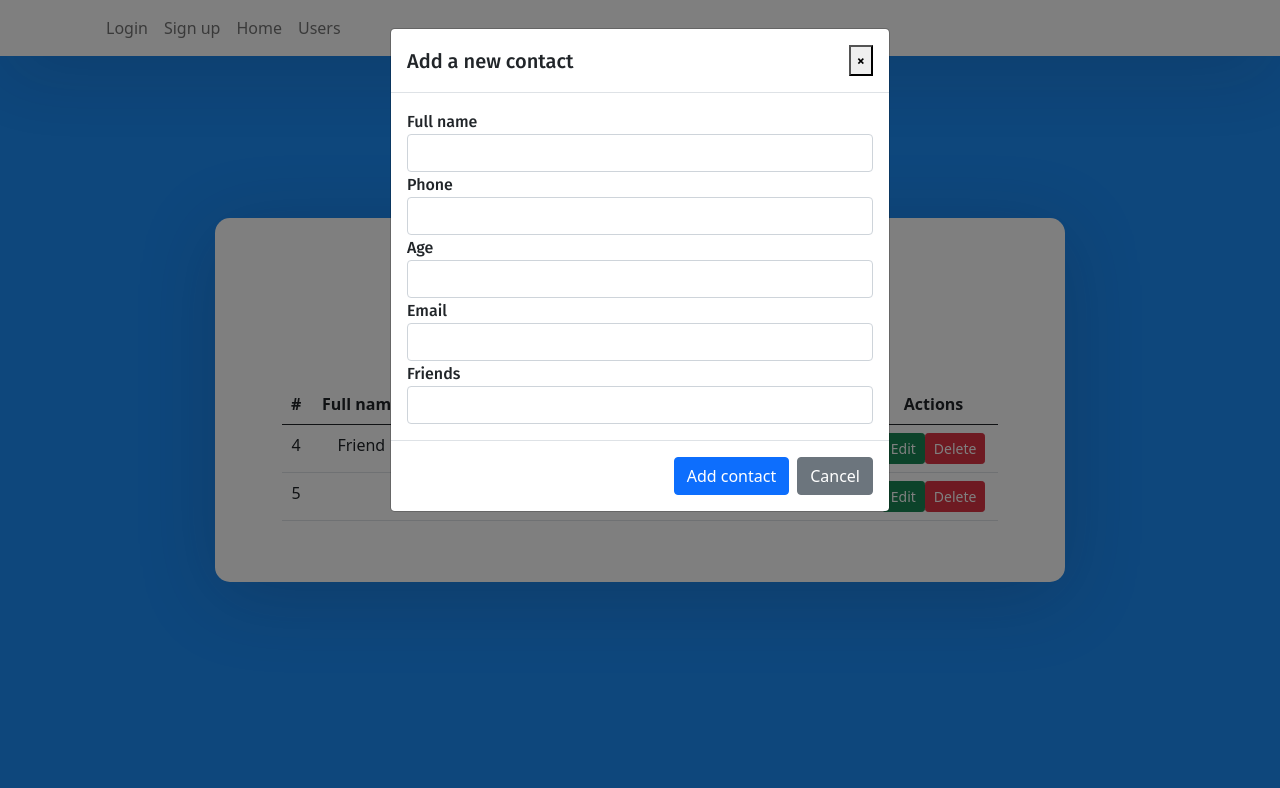
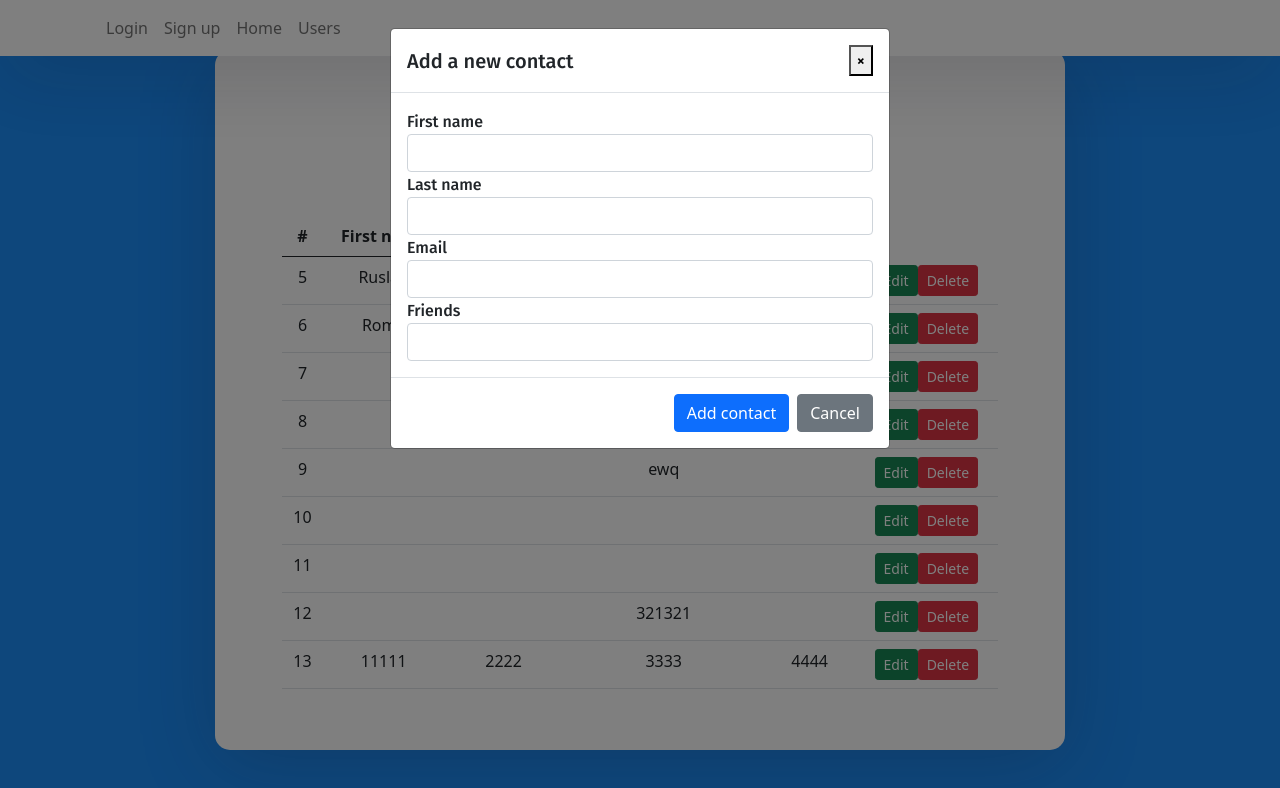
Before and after one commit to robotkoruslan/react-login-signup-ui-template-master, a React (Create React App) app: page /users in a window 1280 px wide. Both pictures are taken after a click on the button "Add Contact". Shown: the top 788 px of the page. Built offline with nearby package versions, Linux system fonts and the light colour scheme; data requests are answered from the project's data file.

Commit message:
config backend

```diff
--- a/db.json
+++ b/db.json
@@ -1,10 +1,5 @@
 {
   "contacts": [
-    {
-      "name": "Friend",
-      "phone": "+38099565564",
-      "id": 4
-    },
     {
       "first_name": "Ruslan",
       "last_name": "Robotko",
@@ -12,6 +7,60 @@
       "password": "123",
       "password_confirm": "123",
       "id": 5
+    },
+    {
+      "first_name": "Roma",
+      "last_name": "Rob",
+      "email": "rroma@asdd.com",
+      "password": "333",
+      "password_confirm": "333",
+      "id": 6
+    },
+    {
+      "name": "1321",
+      "phone": "21321",
+      "age": "213",
+      "email": "3213",
+      "friends": "312",
+      "id": 7
+    },
+    {
+      "name": "12",
+      "phone": "32",
+      "age": "4324",
+      "email": "432",
+      "friends": "423",
+      "id": 8
+    },
+    {
+      "name": "wqe",
+      "phone": "ewq",
+      "age": "wqe",
+      "email": "ewq",
+      "friends": "qwe",
+      "id": 9
+    },
+    {
+      "id": 10
+    },
+    {
+      "id": 11
+    },
+    {
+      "name": "21321",
+      "phone": "2312321",
+      "age": "321321",
+      "email": "321321",
+      "friends": "12321",
+      "id": 12
+    },
+    {
+      "first_name": "11111",
+      "last_name": "2222",
+      "email": "3333",
+      "password": "4444",
+      "password_confirm": "",
+      "id": 13
     }
   ]
 }
--- a/src/components/users.js
+++ b/src/components/users.js
@@ -7,21 +7,19 @@ export default class Users extends Component {
 
   state = {
     contacts: [],
-          friend: [],
     newContactData: {
-            name: '',
-            phone: '',
-            age: '',
+      first_name: '',
+      last_name: '',
       email: '',
-            friends: ''
+      password: '',
+      password_confirm: ''
     },
     editContactData: {
       id: '',
-            name: '',
-            phone: '',
-            age: '',
+      first_name: '',
+      last_name: '',
       email: '',
-            friends: ''
+      password: ''
     },
     newContactModal: false,
     editContactModal: false
@@ -51,31 +49,30 @@ export default class Users extends Component {
 
       this.setState({
         contacts, newContactModal: false, newContactData: {
-                name: '',
-                phone: '',
-                age: '',
+          first_name: '',
+          last_name: '',
           email: '',
-                friends: ''
+          password: ''
         }
       })
     })
   }
   updateContact() {
-          let { name, phone, age, email, friends } = this.state.editContactData;
+    let { first_name, last_name, email, password } = this.state.editContactData;
 
     axios.put('contacts' + this.state.editContactData.id, {
-            name, phone, age, email, friends
+      first_name, last_name, email, password
     }).then((response) => {
       console.log(response.data);
       this._refreshList()
       this.setState({
-              editContactModal: false, editContactData: { id: '', name: '', phone: '', age: '', email: '', friends: '' }
+        editContactModal: false, editContactData: { id: '', first_name: '', last_name: '', email: '', password: '' }
       })
     })
   }
-        editContact(id, name, phone, age, email, friends) {
+  editContact(id, first_name, last_name, email, password) {
     this.setState({
-            editContactData: { id, name, phone, age, email, friends }, editContactModal: !this.state.editContactModal
+      editContactData: { id, first_name, last_name, email, password }, editContactModal: !this.state.editContactModal
     })
   }
   deleteContact(id) {
@@ -96,13 +93,12 @@ export default class Users extends Component {
       return (
         <tr key={contact.id}>
           <td>{contact.id}</td>
-                <td>{contact.name}</td>
-                <td>{contact.phone}</td>
-                <td>{contact.age}</td>
+          <td>{contact.first_name}</td>
+          <td>{contact.last_name}</td>
           <td>{contact.email}</td>
-                <td>{contact.friends}</td>
+          <td>{contact.password}</td>
           <td>
-                  <Button color="success" size="sm" className="mr-2" onClick={this.editContact.bind(this, contact.id, contact.name, contact.phone, contact.age, contact.email,contact.friends)}>Edit</Button>
+            <Button color="success" size="sm" className="mr-2" onClick={this.editContact.bind(this, contact.id, contact.first_name, contact.last_name, contact.email, contact.password)}>Edit</Button>
             <Button color="danger" size="sm" onClick={this.deleteContact.bind(this, contact.id)}>Delete</Button>
           </td>
         </tr>
@@ -118,27 +114,18 @@ export default class Users extends Component {
           <ModalHeader toggle={this.toggleNewContactModal.bind(this)}>Add a new contact</ModalHeader>
           <ModalBody>
             <FormGroup>
-                    <Label for="name">Full name</Label>
-                    <Input id="name" value={this.state.newContactData.name} onChange={(e) => {
+              <Label for="first_name">First name</Label>
+              <Input id="first_name" value={this.state.newContactData.first_name} onChange={(e) => {
                 let { newContactData } = this.state;
-                      newContactData.name = e.target.value
+                newContactData.first_name = e.target.value
                 this.setState({ newContactData })
               }} />
             </FormGroup>
             <FormGroup>
-                    <Label for="phone">Phone</Label>
-                    <Input id="phone" value={this.state.newContactData.phone} onChange={(e) => {
+              <Label for="last_name">Last name</Label>
+              <Input id="last_name" value={this.state.newContactData.last_name} onChange={(e) => {
                 let { newContactData } = this.state;
-                      newContactData.phone = e.target.value
-                      this.setState({ newContactData })
-                    }} />
-                  </FormGroup>
-
-                  <FormGroup>
-                    <Label for="age">Age</Label>
-                    <Input id="age" value={this.state.newContactData.age} onChange={(e) => {
-                      let { newContactData } = this.state;
-                      newContactData.age = e.target.value
+                newContactData.last_name = e.target.value
                 this.setState({ newContactData })
               }} />
             </FormGroup>
@@ -153,10 +140,10 @@ export default class Users extends Component {
             </FormGroup>
 
             <FormGroup>
-                    <Label for="friends">Friends</Label>
-                    <Input id="friends" value={this.state.newContactData.friends} onChange={(e) => {
+              <Label for="password">Friends</Label>
+              <Input id="password" value={this.state.newContactData.password} onChange={(e) => {
                 let { newContactData } = this.state;
-                      newContactData.friends = e.target.value
+                newContactData.password = e.target.value
                 this.setState({ newContactData })
               }} />
             </FormGroup>
@@ -172,30 +159,21 @@ export default class Users extends Component {
           <ModalHeader toggle={this.toggleEditContactModal.bind(this)}>Edit a new contact</ModalHeader>
           <ModalBody>
             <FormGroup>
-                    <Label for="name">Full name</Label>
-                    <Input id="name" value={this.state.editContactData.name} onChange={(e) => {
+              <Label for="first_name">First name</Label>
+              <Input id="first_name" value={this.state.editContactData.first_name} onChange={(e) => {
                 let { editContactData } = this.state;
-                      editContactData.name = e.target.value
+                editContactData.first_name = e.target.value
                 this.setState({ editContactData })
               }} />
             </FormGroup>
             <FormGroup>
-                    <Label for="phone">Phone</Label>
-                    <Input id="phone" value={this.state.editContactData.phone} onChange={(e) => {
+              <Label for="last_name">Last name</Label>
+              <Input id="last_name" value={this.state.editContactData.last_name} onChange={(e) => {
                 let { editContactData } = this.state;
-                      editContactData.phone = e.target.value
+                editContactData.last_name = e.target.value
                 this.setState({ editContactData })
               }} />
             </FormGroup>
-                  <FormGroup>
-                    <Label for="age">Age</Label>
-                    <Input id="age" value={this.state.editContactData.age} onChange={(e) => {
-                      let { editContactData } = this.state;
-                      editContactData.age = e.target.value
-                      this.setState({ editContactData })
-                    }} />
-                  </FormGroup>
-
             <FormGroup>
               <Label for="email">Email</Label>
               <Input id="email" value={this.state.editContactData.email} onChange={(e) => {
@@ -205,10 +183,10 @@ export default class Users extends Component {
               }} />
             </FormGroup>
             <FormGroup>
-                    <Label for="friends">Friends</Label>
-                    <Input id="friends" value={this.state.editContactData.friends} onChange={(e) => {
+              <Label for="password">Password</Label>
+              <Input id="password" value={this.state.editContactData.password} onChange={(e) => {
                 let { editContactData } = this.state;
-                      editContactData.friends = e.target.value
+                editContactData.password = e.target.value
                 this.setState({ editContactData })
               }} />
             </FormGroup>
@@ -224,11 +202,9 @@ export default class Users extends Component {
           <thead>
             <tr>
               <th>#</th>
-                    <th>Full name</th>
-                    <th>Phone number</th>
-                    <th>Age</th>
+              <th>First name</th>
+              <th>Last name</th>
               <th>Email</th>
-                    <th>Friends</th>
               <th>Actions</th>
             </tr>
           </thead>
```
Lines whose indentation alone changed are shown as unchanged.
